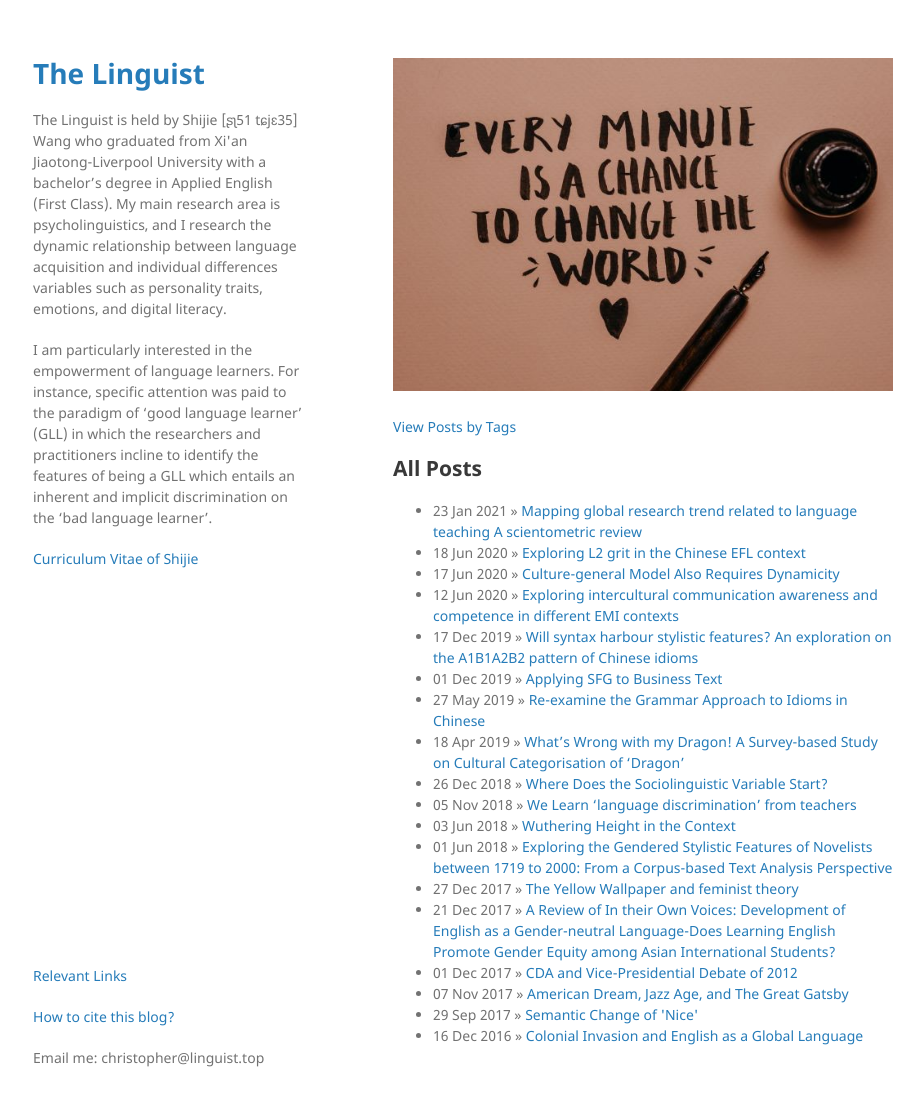
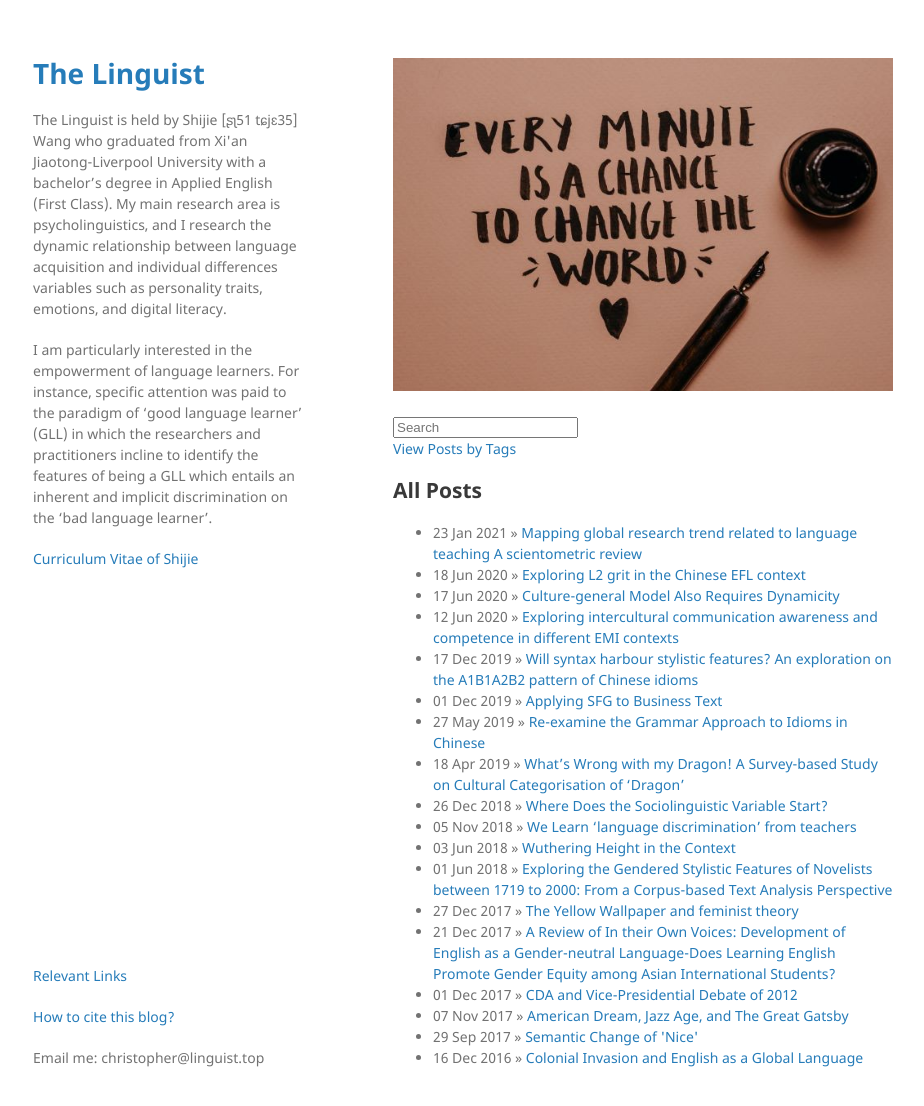
Before and after one commit to ChristopherTLAL/personal-blog, a Jekyll site: the page built from index.md, in a window 1280 px wide and 1138 px high. Shown: the top 1106 px of the window, without its empty margins (177-1101 px from the left). Built offline with Jekyll 4.4.1, drawn with Linux system fonts in a browser that asks for light colours; our own code applies the rules of GitHub Pages for plain Markdown files.

Commit message:
Update default.html

```diff
--- a/_layouts/default.html
+++ b/_layouts/default.html
@@ -25,7 +25,7 @@
       <section>
 
       {{ content }}
-
+     <input type="text" placeholder="Search">
          <p class="view"><a href="Posts_by_Tags">View Posts by Tags</a></p>
         <div id="home">
     <h2>All Posts</h2>
```
